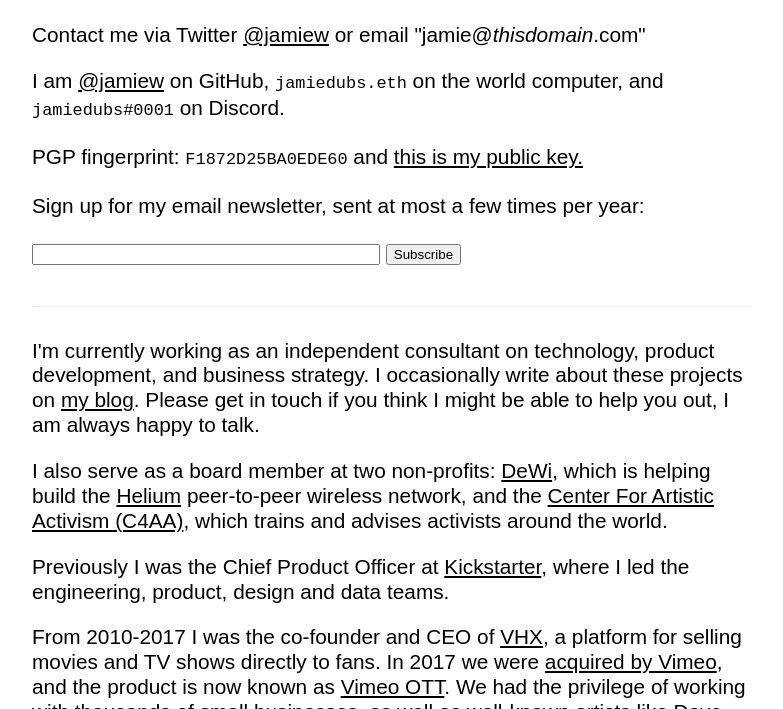
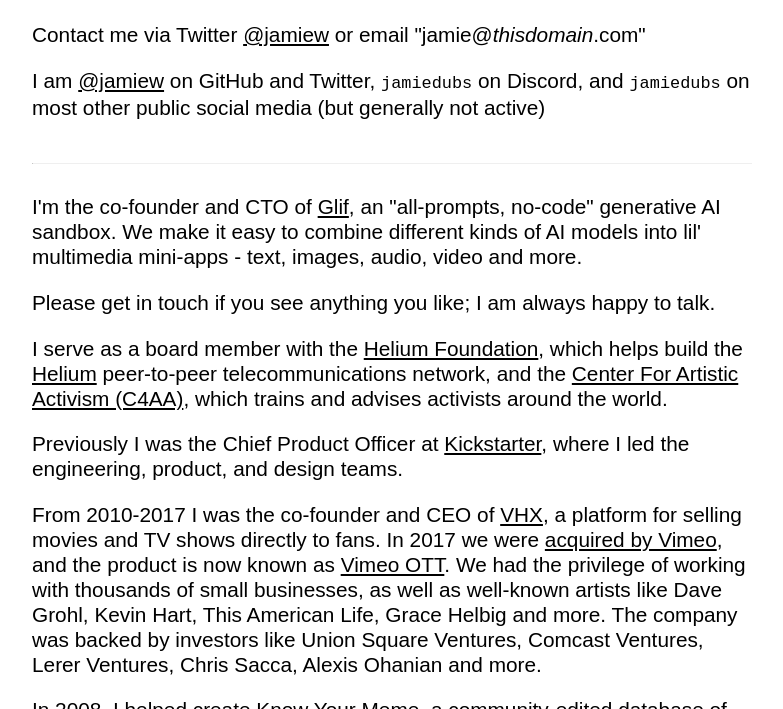
Before and after one commit to jamiew/jamiedubs.com, a Jekyll site: the page built from index.md, in a window 1280 px wide and 900 px high, scrolled down 404 px, cut to the strip 191-900 px from the top of the window. Shown: the whole strip, without its empty margins (248-1031 px from the left). Built offline with Jekyll 4.4.1, drawn with Linux system fonts in a browser that asks for light colours.

Commit message:
Add glif, fix markdown, fix misc

```diff
--- a/index.md
+++ b/index.md
@@ -17,23 +17,21 @@
 </p>
 
 <p>
-  I am <a href="https://github.com/jamiew">@jamiew</a> on GitHub, <code>jamiedubs.eth</code> on the world computer, and <code>jamiedubs#0001</code> on Discord.
+  I am <a href="https://github.com/jamiew">@jamiew</a> on GitHub and Twitter, <code>jamiedubs</code> on Discord, and <code>jamiedubs</code> on most other public social media (but generally not active)
 </p>
 
-<p>
+{% comment %}
+<!-- <p>
   PGP fingerprint: <code>F1872D25BA0EDE60</code> and <a href="/public-key.txt">this is my public key.</a>
-</p>
-
-<p>
+</p> -->
+<!-- <p>
   Sign up for my email newsletter, sent at most a few times per year:
   <form action="https://tinyletter.com/jamiedubs" method="post" target="popupwindow" onsubmit="window.open('https://tinyletter.com/jamiedubs', 'popupwindow', 'scrollbars=yes,width=800,height=600'); return true">
     <input type="text" style="width: 340px" name="email" id="tlemail" />
     <input type="hidden" value="1" name="embed"/>
     <input type="submit" value="Subscribe" />
   </form>
-</p>
-
-{% comment %}
+</p> -->
 <!-- TODO
     subjects I'm learning about
     tutors I'm looking for
@@ -45,16 +43,19 @@
 <hr />
 
 <p>
-  I'm currently working as an independent consultant on technology, product development, and business strategy.
-  I occasionally write about these projects on <a href="/blog">my blog</a>.
-  Please get in touch if you think I might be able to help you out, I am always happy to talk.
+  I'm the co-founder and CTO of <a href="https://glif.app">Glif</a>, an "all-prompts, no-code" generative AI sandbox.
+  We make it easy to combine different kinds of AI models into lil' multimedia mini-apps - text, images, audio, video and more.
+<!-- <p>
+  I occasionally write about my work on <a href="/blog">jamiedubs.com/blog</a>.
+</p> -->
+<p>
+  Please get in touch if you see anything you like; I am always happy to talk.
 </p>
 <p>
-  I also serve as a board member at two non-profits: <a href="https://dewi.org">DeWi</a>, which is helping build the <a href="https://helium.com">Helium</a> peer-to-peer wireless network,
+  I serve as a board member with the <a href="https://dewi.org">Helium Foundation</a>, which helps build the <a href="https://helium.com">Helium</a> peer-to-peer telecommunications network,
   and the <a href="https://c4aa.org">Center For Artistic Activism (C4AA)</a>, which trains and advises activists around the world.
 <p>
-  Previously I was the Chief Product Officer at <a href="https://www.kickstarter.com">Kickstarter</a>,
-  where I led the engineering, product, design and data teams.
+  Previously I was the Chief Product Officer at <a href="https://www.kickstarter.com">Kickstarter</a>, where I led the engineering, product, and design teams.
 </p>
 <p>
   From 2010-2017 I was the co-founder and CEO of <a href="https://en.wikipedia.org/wiki/VHX">VHX</a>,
@@ -149,46 +150,47 @@
 </ul>
 
 {% comment %}
+
 * <a href="http://fffff.at/scratchml-data-spec/">Scratch Markup Language (ScratchML)</a> (2012)
-  - digitizing turntablism
-  - see also Graffiti Markup Language (.gml)
+  * digitizing turntablism
+  * see also Graffiti Markup Language (.gml)
 * <a href="/googlealarm">Google Alarm</a> (2010)
-    - browser extension that loudly alerts you whenever you're sending data to Google
-    - <a href="http://fffff.at/google-alarm/">blog post</a>
+  * browser extension that loudly alerts you whenever you're sending data to Google
+  * <a href="http://fffff.at/google-alarm/">blog post</a>
 * <a href="http://occupyinter.net">Occupy Internet</a> (2010)
-    - animated GIF protestors for your website
-    - join the global revolution from the comfort of your own home
-    - <a href="">blog post</a>
+  * animated GIF protestors for your website
+  * join the global revolution from the comfort of your own home
+  * <a href="">blog post</a>
 * <a href="/meme-breaks">Meme Breaks</a> (2008)
-  - scratch your favorite Internet memes
-  - <a href="http://fffff.at/scratch-my-internet-memes/">blog post</a>
+  * scratch your favorite Internet memes
+  * <a href="http://fffff.at/scratch-my-internet-memes/">blog post</a>
 * <a href="http://graffitimarkuplanguage.com">Graffiti Markup Language (GML)</a>
-  - file format for capturing and replaying graffiti tags
+  * file format for capturing and replaying graffiti tags
 * <a href="http://000book.com">000000book</a> (2009)
-    - open database for Graffiti Markup Language (.gml) files
+  * open database for Graffiti Markup Language (.gml) files
 * <a href="/canvasplayer">Canvasplayer</a> (2009)
-    - draw GML using processing.js - <a href="http://fffff.at/canvasplayer-draw-gml-with-javascript/">blog post</a> - <a href="https://github.com/jamiew/canvasplayer/">source code</a>
+  * draw GML using processing.js - <a href="http://fffff.at/canvasplayer-draw-gml-with-javascript/">blog post</a> - <a href="https://github.com/jamiew/canvasplayer/">source code</a>
 * <a href="https://vimeo.com/2177573">Obama Wikipedia page edits</a> (2008)
-    - visualizes contributors to the Obama page over time
-    - <a href="http://fffff.at/visualizing-obama-wikipedia-page-edits/">blog post</a>
+  * visualizes contributors to the Obama page over time
+  * <a href="http://fffff.at/visualizing-obama-wikipedia-page-edits/">blog post</a>
 * <a href="http://internetfamo.us">Internet Famous Class</a> (2007-2008)
-    - I taught a graduate course at Parsons Design & Technology program where student grades were based on how many views and likes they could generate
+  * I taught a graduate course at Parsons Design & Technology program where student grades were based on how many views and likes they could generate
 * <a href="http://rickrolldb.com">Rickroll Database</a> (2007)
-    - AdBlock filter for rickrolls
-    - you're welcome
+  * AdBlock filter for rickrolls
+  * you're welcome
 * <a href="/jsonview-chrome">JSONView for Chrome</a> (2010)
-    - browser extension for
-    - <a href="https://github.com/jamiew/jsonview-chrome">source code</a>
+  * browser extension for
+  * <a href="https://github.com/jamiew/jsonview-chrome">source code</a>
 * <a href="http://fuckflickr.com">FuckFlickr</a> (2007)
-    - host your own photos
-    - <a href="https://github.com/jamiew/fuckflickr">source code</a>
+  * host your own photos
+  * <a href="https://github.com/jamiew/fuckflickr">source code</a>
 <!-- Kanye Week -->
 * <a href="/KANYERANTS">Kanye Rant Detector</a> (2009)
-  - alerts you when Kanye is using ALLCAPS on his blog
-  - <a href="http://fffff.at/kanye-rant-detector/">blog post</a>
+  * alerts you when Kanye is using ALLCAPS on his blog
+  * <a href="http://fffff.at/kanye-rant-detector/">blog post</a>
 * <a href="/quotable-kanye">Quotable Kanye</a> (2009)
-  - Yeezy wisdom (with API)
-  - <a href="http://fffff.at/quotable-kanye/">blog post</a>
+  * Yeezy wisdom (with API)
+  * <a href="http://fffff.at/quotable-kanye/">blog post</a>
 * <a href="/kanyestudio-pro">Kanye Studio Pro</a> (2009)
 * <a href="/big-rip">BIG_RIP.js</a> (2007)
 * <a href="/breakout-usa">Breakout USA</a> (2007)
@@ -248,7 +250,6 @@
 
 <!--<iframe width="560" height="315" src="https://www.youtube.com/embed/8HgrkA5XzrY" frameborder="0" allowfullscreen></iframe>-->
 
-
 <h1>Star Wars Uncut (2010)</h1>
 
 <p><iframe width="560" height="420" src="https://www.youtube.com/embed/7ezeYJUz-84" frameborder="0" allowfullscreen></iframe>
@@ -275,7 +276,6 @@
 
 <p><strong>Hard Drive Bombs (2007)</strong>
 <p><iframe src="https://player.vimeo.com/video/218891" width="640" height="480" frameborder="0" webkitallowfullscreen mozallowfullscreen allowfullscreen></iframe>
-
 
 <h1>Talks/Presentations</h1>
 
@@ -307,8 +307,6 @@
 
 <strong>Internet Famous Class on NBC (2008)</strong>
 <p><iframe src="https://player.vimeo.com/video/838276" width="640" height="427" frameborder="0" webkitallowfullscreen mozallowfullscreen allowfullscreen></iframe>
-
-
 
 <h1>VHX (2010-2017)</h1>
 
```
